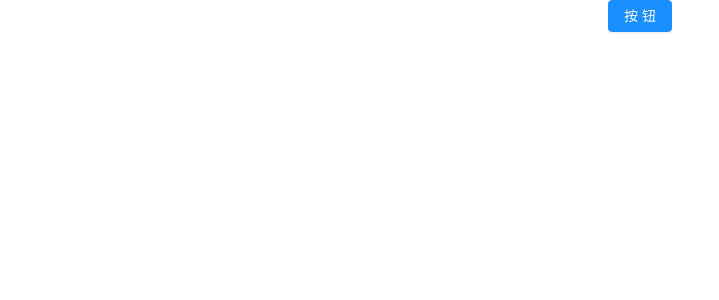
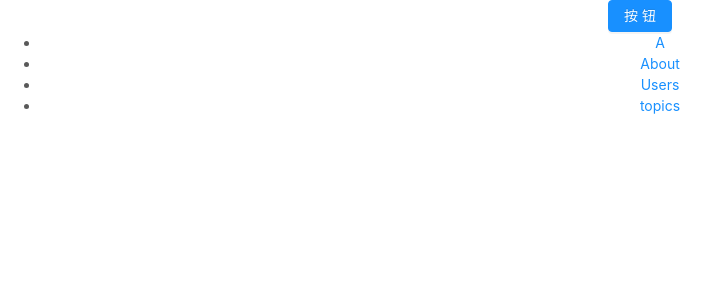
Before and after one commit to wuchao404/covid19-page, a React (Create React App) app: page / in a window 1280 px wide. Shown: the top 300 px of the page, without its empty margins (0-719 px from the left). Built offline with nearby package versions, Linux system fonts and the light colour scheme.

Commit message:
展示一个路由导航,用于demo查看

```diff
--- /dev/null
+++ b/src/pages/test/index.tsx
@@ -0,0 +1,6 @@
+import React from 'react';
+import {Link, BrowserRouter as Router} from 'react-router-dom'
+
+export default () => (
+  <span>44444</span>
+);
--- a/src/routers/index.tsx
+++ b/src/routers/index.tsx
@@ -1,5 +1,6 @@
 import React from 'react';
-import {BrowserRouter as Router, Switch, Route, Link} from 'react-router-dom'
+import {BrowserRouter as Router, Switch, Route,Link} from 'react-router-dom'
+import Home from '../pages/test'
 import A from '../pages/test/a'
 import B from '../pages/test/b'
 import C from '../pages/test/c'
@@ -8,12 +9,40 @@
 export default () => {
   return (
     <Router>
+      <nav>
+        <ul>
+          <li>
+            <Link to="/a">A</Link>
+          </li>
+          <li>
+            <Link to="/b">About</Link>
+          </li>
+          <li>
+            <Link to="/c">Users</Link>
+          </li>
+          <li>
+            <Link to="/topics">topics</Link>
+          </li>
+        </ul>
+      </nav>
       <Switch>
-        <Route path='/a'> <A /> </Route>
-        <Route path='/b'> <B /> </Route>
-        <Route path='/c'> <C /> </Route>
-        <Route path='/topics'> <Topics /> </Route>
+        <Route path="/a">
+          {" "}
+          <A />{" "}
+        </Route>
+        <Route path="/b">
+          {" "}
+          <B />{" "}
+        </Route>
+        <Route path="/c">
+          {" "}
+          <C />{" "}
+        </Route>
+        <Route path="/topics">
+          {" "}
+          <Topics />{" "}
+        </Route>
       </Switch>
     </Router>
-  )
+  );
 }
```
